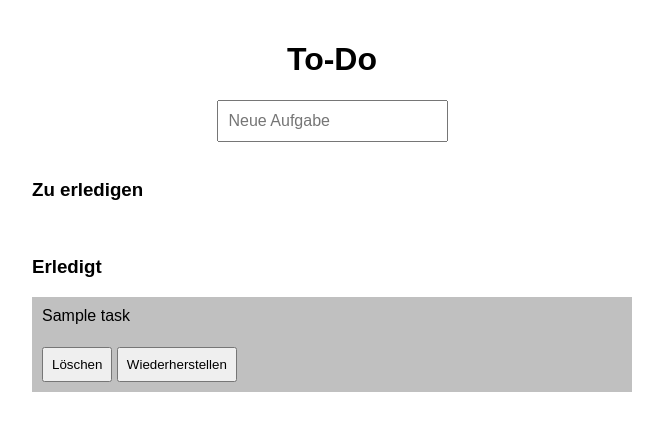
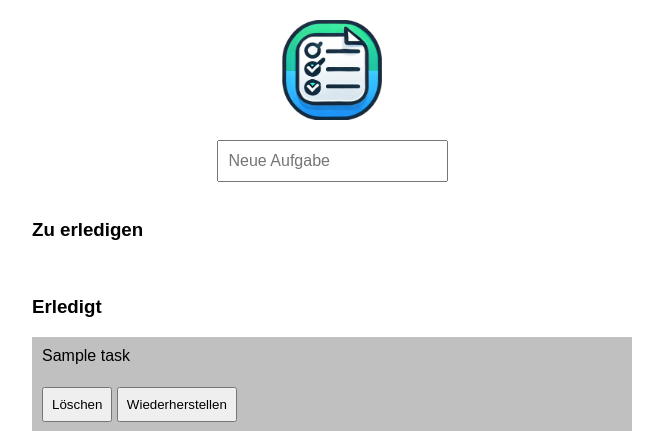
Before and after one commit to b1ggi/todo-app, a Flask app: page / in a window 1280 px wide. Shown: the top 431 px of the page, without its empty margins (308-971 px from the left). Run offline with Flask 3, Linux system fonts and the light colour scheme; tables that the repository leaves empty hold one stand-in row (values such as "Sample post").

Commit message:
- Icon instead of h1

```diff
--- a/static/style.css
+++ b/static/style.css
@@ -3,10 +3,6 @@ body {
     max-width: 600px;
     margin: auto;
     padding: 20px;
-}
-
-h1 {
-    text-align: center;
 }
 
 input[type="text"] {
--- a/templates/index.html
+++ b/templates/index.html
@@ -10,7 +10,7 @@
     <link rel="shortcut icon" href="{{ url_for('static', filename='favicon.ico') }}">
 </head>
 <body>
-    <h1>To-Do</h1>
+    <img src="{{ url_for('static', filename='icon.png') }}" alt="Logo" style="width: 100px; display: block; margin: 0 auto; margin-bottom: 20px;">
 
     <!-- Aufgaben hinzufügen -->
     <div style="text-align: center;">
```
Also changed, not shown: static/icon.png (added).
